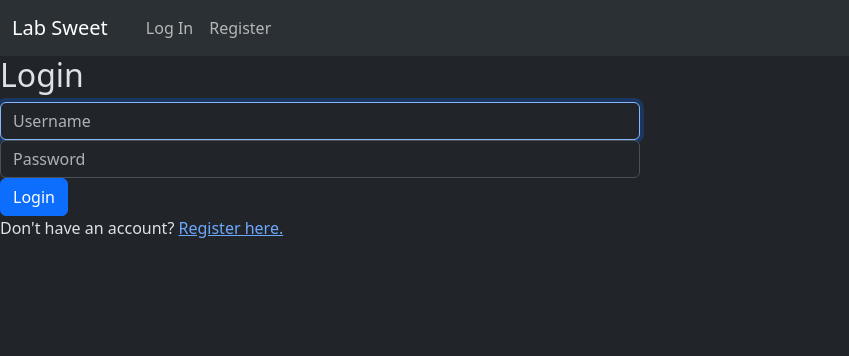
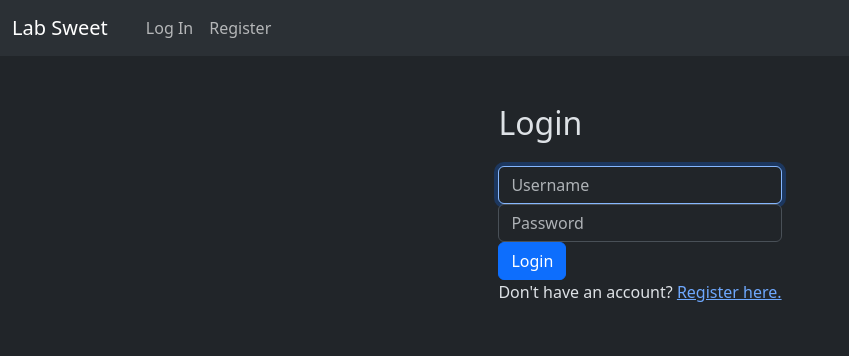
Before and after one commit to f-munro/lab-sweet, a Django app: page /login/ in a window 1280 px wide. Shown: the top 356 px of the page, without its empty margins (0-849 px from the left). Run offline with Django 4.2, Linux system fonts and the light colour scheme; some libraries are stand-ins or nearby versions.

Commit message:
edited login page HTML

```diff
--- a/LabSweetUser/templates/LabSweetUser/index.html
+++ b/LabSweetUser/templates/LabSweetUser/index.html
@@ -3,7 +3,7 @@
 {% block body %}
 <div id="alert"></div>
 <div id="samples"></div>
-<div class="container" id="results-view">
+<div class="container my-4" id="results-view">
     <div class="row" id="table-view">
       <div id="table-name"></div>
       <div id="table-view" class="col-md-6">
@@ -23,7 +23,7 @@
       <div id="details-div"></div>
     </div>
 </div>
-<div class="container" id="submission-view">
+<div class="container my-4" id="submission-view">
   <form class="gx-3 gy-2 align-items-center" id="sample-submit">
     <div class="row form-row mb-2">
       <div class="col-sm-3">
--- a/LabSweetUser/templates/LabSweetUser/login.html
+++ b/LabSweetUser/templates/LabSweetUser/login.html
@@ -1,8 +1,9 @@
 {% extends "LabSweetUser/layout.html" %}
 
 {% block body %}
-<div class="col-6">
-    <h2>Login</h2>
+<div class="d-flex justify-content-center">
+    <div class="m-4 p-4">
+        <h2 class="mb-4">Login</h2>
 
         {% if message %}
             <div>{{ message }}</div>
@@ -21,4 +22,5 @@
 
         Don't have an account? <a href="{% url 'register' %}">Register here.</a>
     </div>
+</div>
 {% endblock %}
--- a/LabSweetUser/views.py
+++ b/LabSweetUser/views.py
@@ -14,7 +14,8 @@ from .serializers import JobSerializer, TestSerializer, SampleSerializer
 
 '''
 To Do:
-sort out login page HTML
+Clicking on a job shows samples. When a sample is clicked from here, should show the sample view
+selecting 'complete jobs' doesn't work
 making samples and jobs complete
 test outstanding samples works
 jobs outstanding & complete button
@@ -177,9 +178,9 @@ def getJobs(request):
 
     filter = request.GET.get("filter", None)
 
-    if filter == 'outstanding':
+    if filter == 'Outstanding':
         jobs = jobs.filter(complete=False)
-    elif filter == 'complete':
+    elif filter == 'Complete':
         jobs = jobs.filter(complete=True)
 
     if jobs:
```
Also changed, not shown: db.sqlite3. Lines whose indentation alone changed are shown as unchanged.
